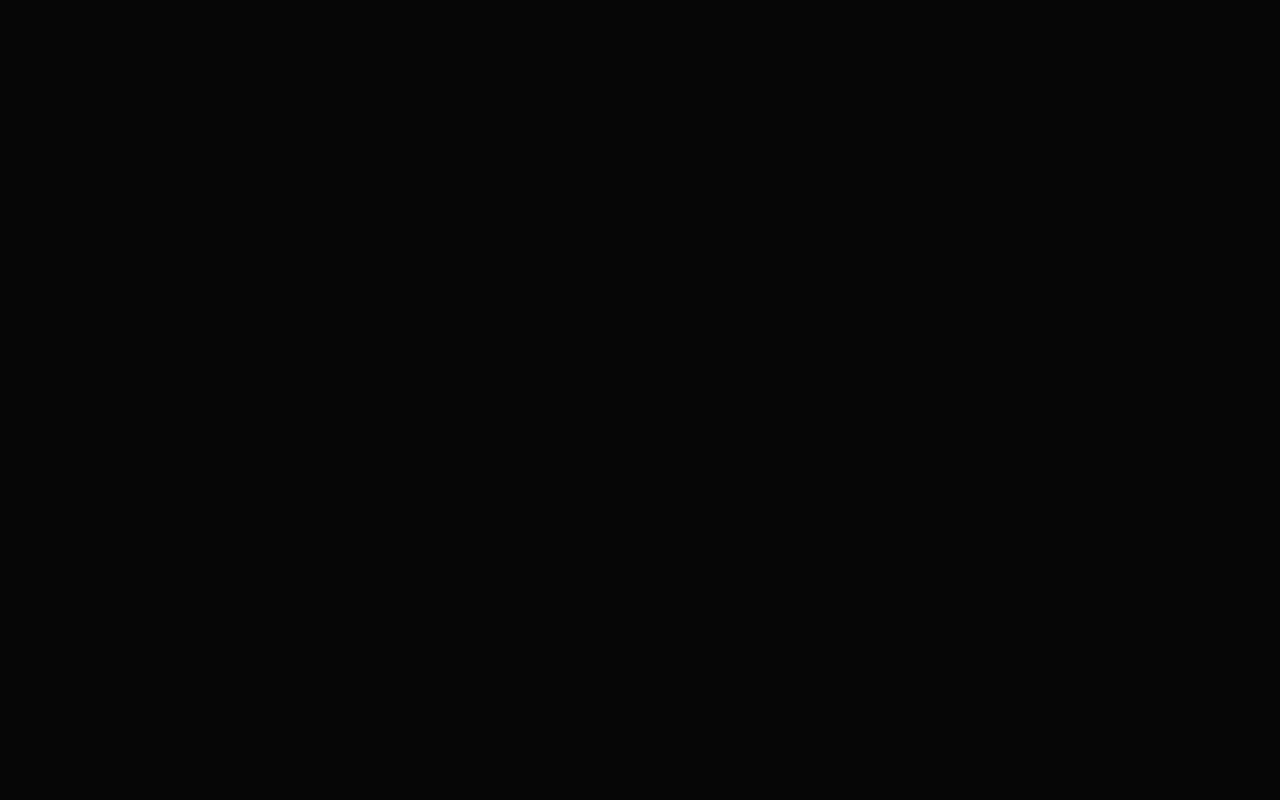
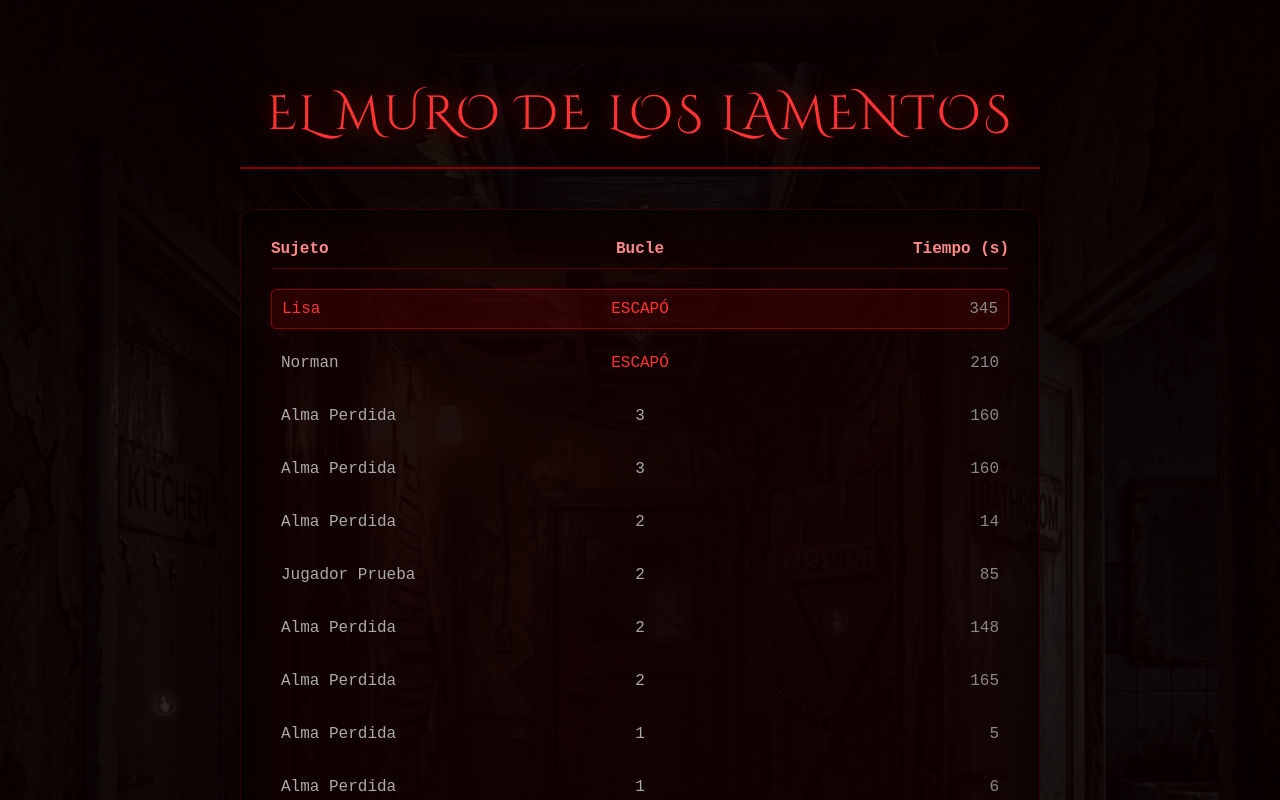
Before and after one commit to danielramirez272006-arch/juego-terror, a React (Vite) app in the folder juego/: page /leaderboard in a window 1280 px wide. Before the commit this address had no page. Shown: the top 800 px of the page. Built offline with nearby package versions, Linux system fonts and the light colour scheme; data requests are answered from the project's data file.

Commit message:
fix(routing): configurar rutas /puntajes y /leaderboard en app-router

```diff
--- a/juego/src/shared/routing/app-router.jsx
+++ b/juego/src/shared/routing/app-router.jsx
@@ -1,4 +1,4 @@
-import { BrowserRouter, Routes, Route, Link, useLocation } from 'react-router-dom';
+import { BrowserRouter, Routes, Route, useLocation } from 'react-router-dom';
 import { Suspense, lazy } from 'react';
 
 import { ErrorBoundary } from '../components/ErrorBoundary';
@@ -24,6 +24,7 @@ const RutasConError = () => {
           <Route path="/" element={<Home />} />
           <Route path="/juego/:nivel" element={<GamePage />} />
           <Route path="/puntajes" element={<Leaderboard />} />
+          <Route path="/leaderboard" element={<Leaderboard />} />
         </Routes>
       </Suspense>
     </ErrorBoundary>
```
